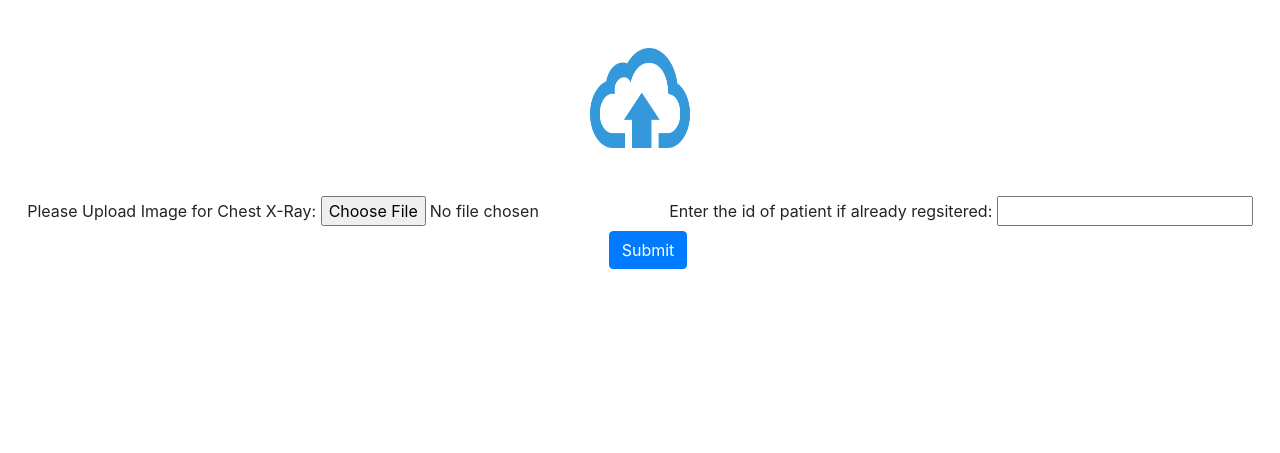
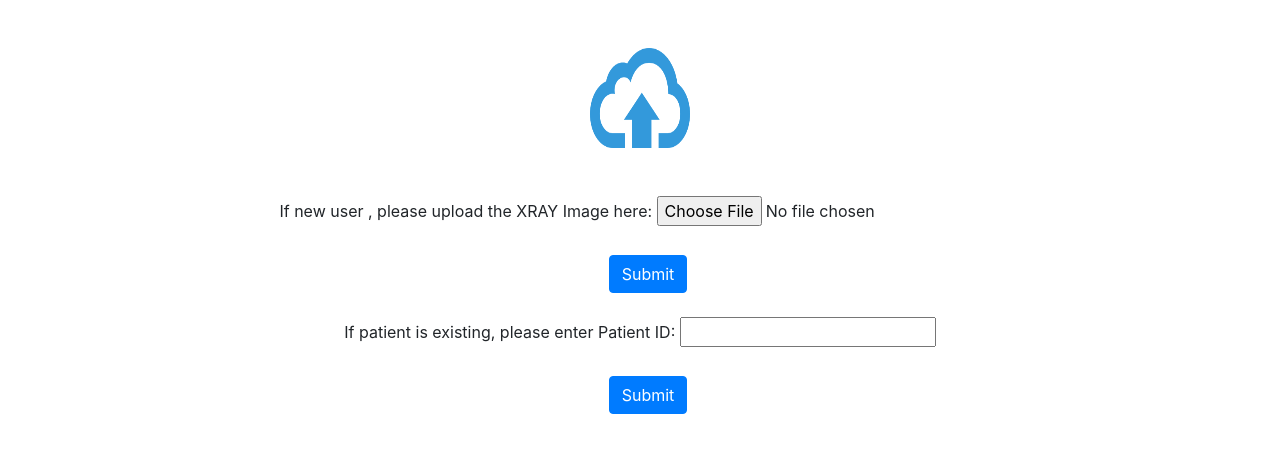
Before and after one commit to hrshlmeht/Pneumonia_ML, a Flask app: page / in a window 1280 px wide. Shown: the part 72-525 px from the top of the page. Run offline with Flask 2, Linux system fonts and the light colour scheme; some libraries are stand-ins or nearby versions.

Commit message:
changing the data type

```diff
--- a/app.py
+++ b/app.py
@@ -47,7 +47,7 @@ def home():
             phonenumber = request.form['phoneNumber']
             dictToSend={
                 'phoneNumber':phonenumber,
-                'recordType':'X-Ray'
+                'recordType':'X-Ray_Lung'
             }
             res = requests.post('https://e-hospital-prod.herokuapp.com/imageRetrieveByPhoneNumber', json=dictToSend)
             dictFromServer = res.json()
--- a/templates/home.html
+++ b/templates/home.html
@@ -2,6 +2,8 @@
 
 {% block content%}
 <center><img src="{{ url_for('static', filename= filename) }}" alt="" style="width: 100px; height:100px;"></center>
+
+
 <br>
 <br>
 {% if show==True %}
@@ -18,25 +20,41 @@
     <br>
 
     <a href="/" class="btn btn-info" role="button">Go Back</a>
+
 </center>
 {% else %}
 <center>
     <form action="/" method="POST" enctype="multipart/form-data">
-        <label for="file">Please Upload Image for Chest X-Ray: </label>
+        <label for="file">If new user , please upload the XRAY Image here: </label>
         <input type="file" name="img" id="img">
-        <label >Enter the id of patient if already regsitered: </label>
+        <br>
+        <br>
+         <button type="submit" class="btn btn-primary ml-3">Submit</button>
+        <br>
+        <br>
+        <label >If patient is existing, please enter Patient ID: </label>
         <input type="string" name="phoneNumber" id="phoneNumber">
+
+        <br>
+        <br>
         <button type="submit" class="btn btn-primary ml-3">Submit</button>
     </form>
     <br>
     <br>
     <br>
+    <script>
+        <img src="templates/Lungs.gif">
+    </script>
+
+
 <!--    <form action="/" method="POST" enctype="multipart/form-data">-->
 <!--        <label >Enter the id of patient if already regsitered: </label>-->
 <!--        <input type="string" name="phoneNumber" id="phoneNumber">-->
 <!--    </form>-->
     <br>
     <br>
+
+
 </center>
 {% endif %}
 {% endblock%}
```
Also changed, not shown: imageToSave.png (deleted), static/IM-0005-0001.jpeg (deleted), static/person1_bacteria_2.jpeg (added), 1 other file.
